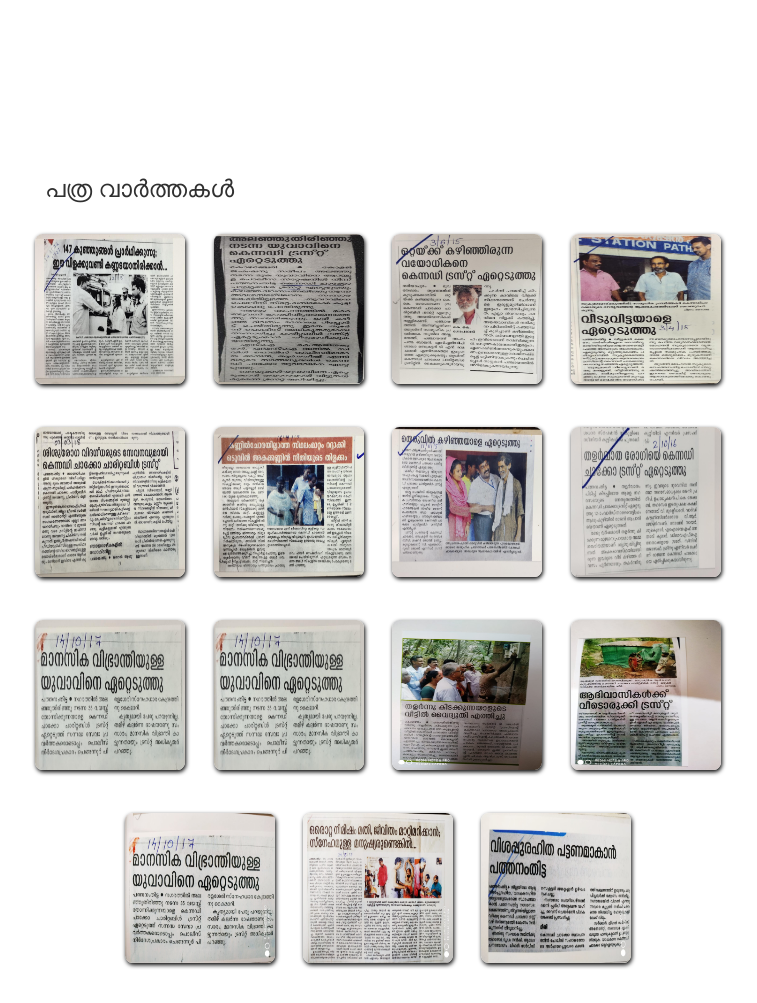
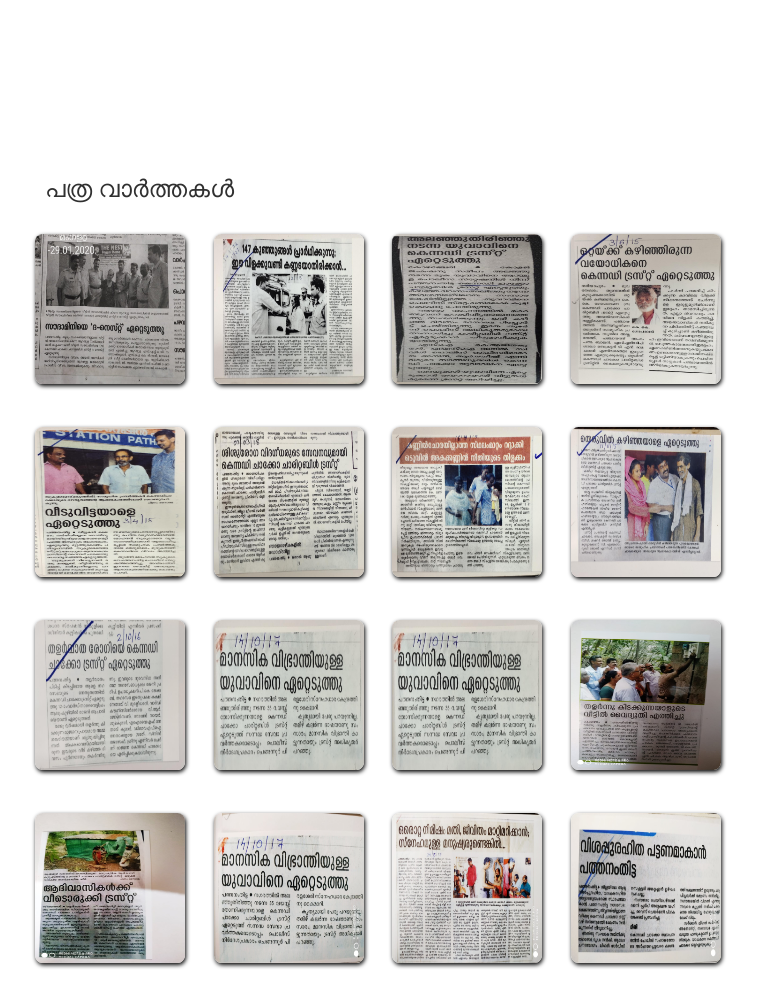
Before and after one commit to christopher-2000/Kennadychacko, a plain HTML site: page public/photogridm.html in a window 1280 px wide. Shown: the part 1773-2776 px from the top of the page, without its empty margins (262-1019 px from the left). Drawn offline with nearby package versions, Linux system fonts and the light colour scheme; some packages are replaced by stand-ins of ours.

Commit message:
Update photogridm.html

```diff
--- a/public/photogridm.html
+++ b/public/photogridm.html
@@ -287,6 +287,11 @@ $(document).ready(function() {
   <h4 id="news" style="margin-left:20%;"><br><br><br><br><br><br>പത്ര വാർത്തകൾ</h4>
     <ul class="image-list-small">
         <li>
+              <img class="img-fluid popup" src="./images/n20.jpeg" alt="">
+              <div class="details">
+              </div>
+            </li>
+        <li>
           <img class="img-fluid popup" src="./images/n1.jpeg" alt="">
           <div class="details">
           </div>
```
